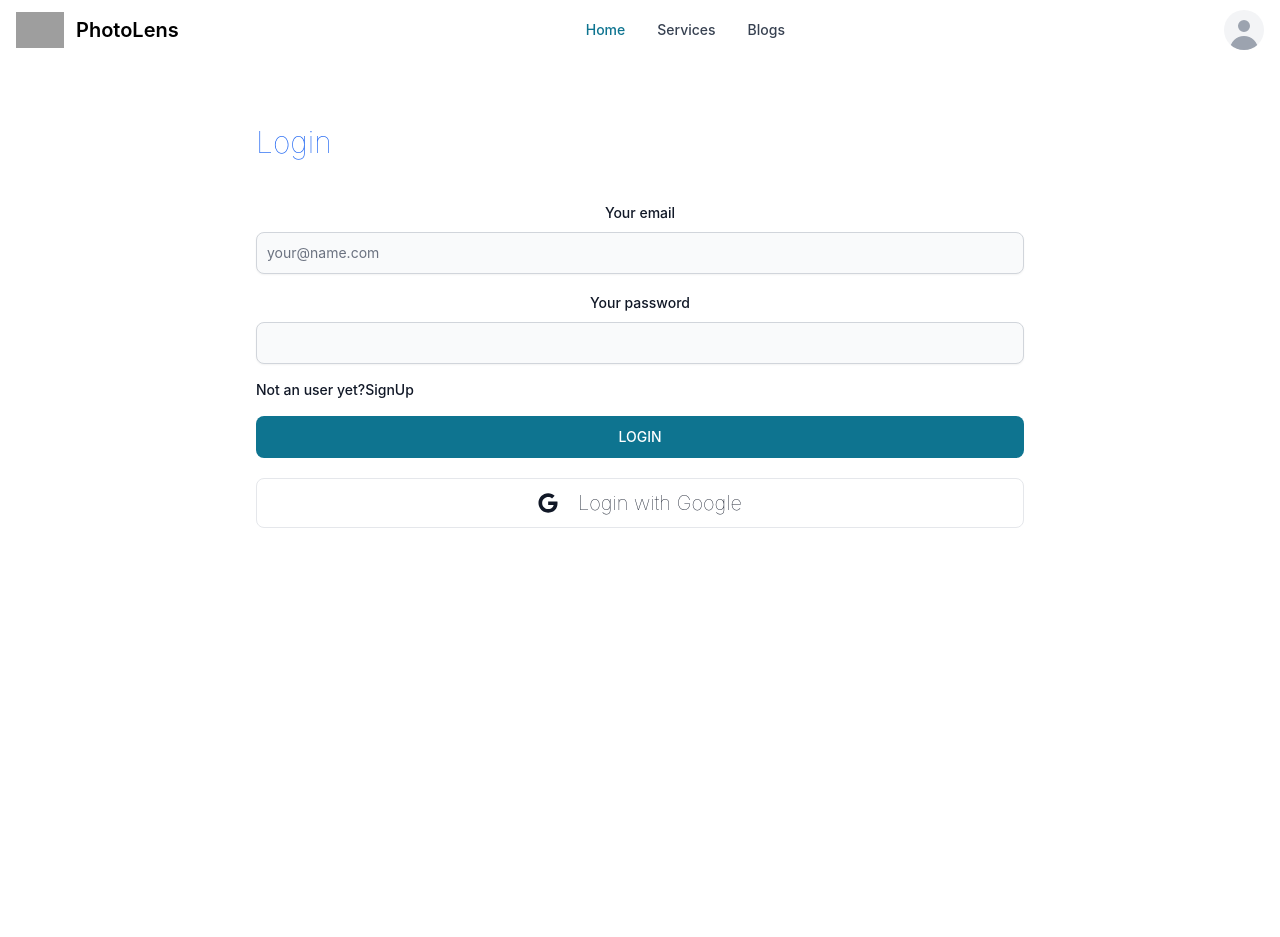
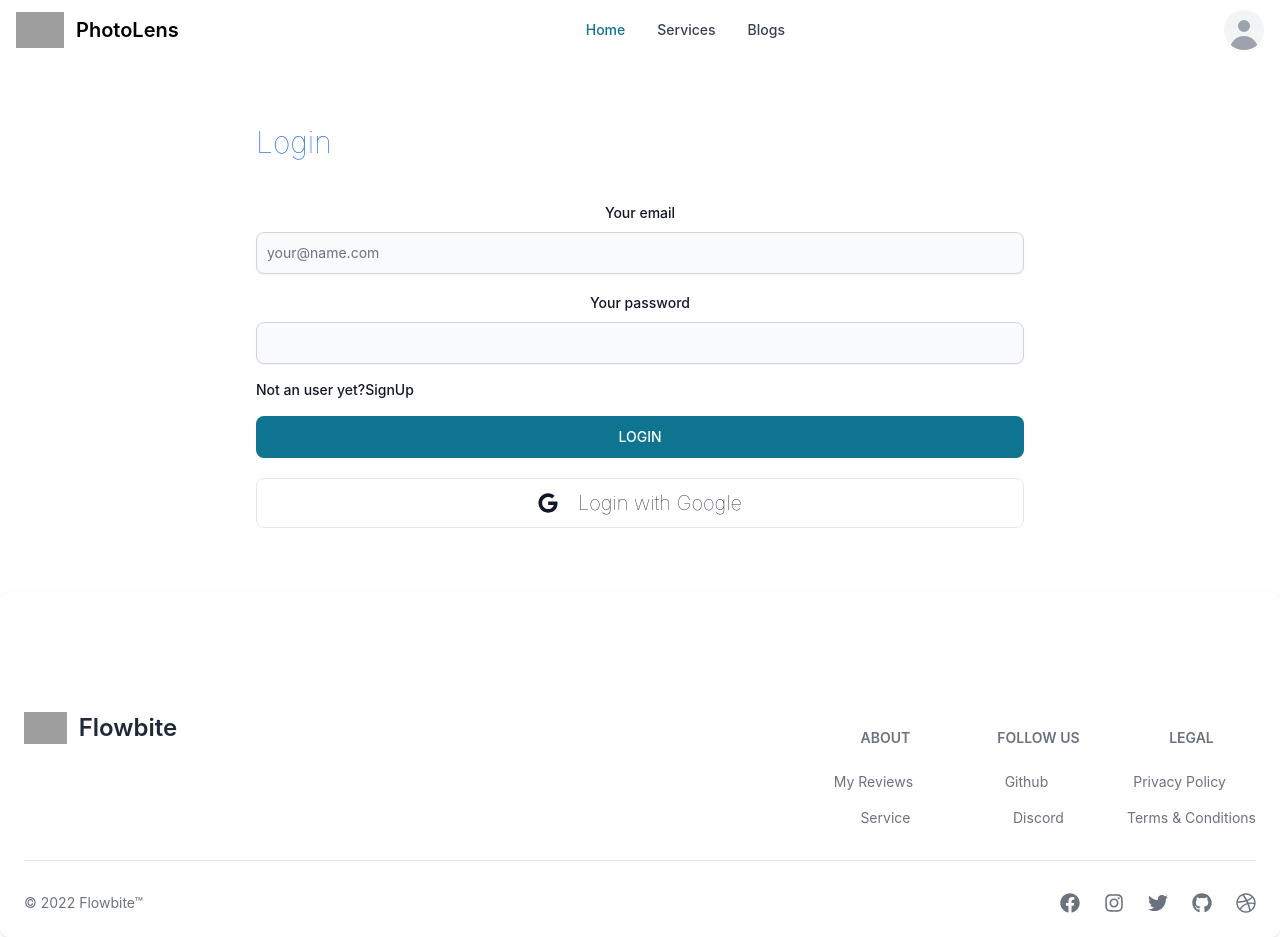
Before and after one commit to ShaahFardin/assignment_11_client, a React (Create React App) app: page /login in a window 1280 px wide. Before the commit the page ends 800 px from the top, so only its background shows below. Built offline with nearby package versions, Linux system fonts and the light colour scheme; no server answers; grey boxes are pictures that could not be loaded.

Commit message:
Blogs sectioin added

```diff
--- a/src/Layout/Main.js
+++ b/src/Layout/Main.js
@@ -1,5 +1,7 @@
 import React from 'react';
 import { Outlet } from 'react-router-dom';
+import PhotoLensFooter from '../components/Footer/PhotoLensFooter';
+
 import Header from '../components/Home/Header/Header';
 
 const Main = () => {
@@ -7,6 +9,7 @@ const Main = () => {
         <div>
             <Header></Header>
             <Outlet></Outlet>
+            <PhotoLensFooter></PhotoLensFooter>
         </div>
     );
 };
--- a/src/Routes/Routes.js
+++ b/src/Routes/Routes.js
@@ -1,4 +1,5 @@
 import { createBrowserRouter } from "react-router-dom";
+import BlogSection from "../components/BlogsSection/BlogSection";
 import Comment from "../components/Comment/Comment";
 import Login from "../components/Home/Form/Login";
 import Registration from "../components/Home/Form/Registration";
@@ -55,6 +56,10 @@ const router = createBrowserRouter([
             {
                 path:'/addService',
                 element: <PrivateRoutes><AddService></AddService></PrivateRoutes>
+            },
+            {
+                path:'/blogs',
+                element: <BlogSection></BlogSection>
             }
         ]
     }
--- /dev/null
+++ b/src/components/BlogsSection/BlogSection.js
@@ -0,0 +1,53 @@
+import { Accordion } from 'flowbite-react';
+import React from 'react';
+
+const BlogSection = () => {
+    return (
+        <div className='w-3/4 mx-auto mt-10'>
+            <Accordion alwaysOpen={true}>
+                <Accordion.Panel>
+                    <Accordion.Title>
+                        Difference between SQL and NoSQL
+                    </Accordion.Title>
+                    <Accordion.Content>
+                        <p className="mb-2 text-gray-500 dark:text-gray-400">
+                            SQL is the programming language used to interface with relational databases. (Relational databases model data as records in rows and tables with logical links between them). NoSQL is a class of DBMs that are non-relational and generally do not use SQL.
+                        </p>
+                    </Accordion.Content>
+                </Accordion.Panel>
+                <Accordion.Panel>
+                    <Accordion.Title>
+                        What is JWT, and how does it work?
+                    </Accordion.Title>
+                    <Accordion.Content>
+                        <p className="mb-2 text-gray-500 dark:text-gray-400">
+                            What is JWT (JSON Web Token)? JSON Web Token (JWT) is an open standard (RFC 7519) for securely transmitting information between parties as JSON object. It is compact, readable and digitally signed using a private key/ or a public key pair by the Identity Provider(IdP).
+                        </p>
+                    </Accordion.Content>
+                </Accordion.Panel>
+                <Accordion.Panel>
+                    <Accordion.Title>
+                        What is the difference between javascript and NodeJS?
+
+                    </Accordion.Title>
+                    <Accordion.Content>
+                        <p className="mb-2 text-gray-500 dark:text-gray-400">
+                            JavaScript is a simple programming language that can be used with any browser that has the JavaScript Engine installed. Node. js, on the other hand, is an interpreter or execution environment for the JavaScript programming language
+                        </p>
+                    </Accordion.Content>
+                </Accordion.Panel>
+                <Accordion.Panel>
+                    <Accordion.Title>
+                        How does NodeJS handle multiple requests at the same time?
+                    </Accordion.Title>
+                    <Accordion.Content>
+                        <p className="mb-2 text-gray-500 dark:text-gray-400">
+                            How NodeJS handle multiple client requests? NodeJS receives multiple client requests and places them into EventQueue. NodeJS is built with the concept of event-driven architecture. NodeJS has its own EventLoop which is an infinite loop that receives requests and processes them  </p>
+                    </Accordion.Content>
+                </Accordion.Panel>
+            </Accordion>
+        </div>
+    );
+};
+
+export default BlogSection;
--- /dev/null
+++ b/src/components/Footer/PhotoLensFooter.js
@@ -0,0 +1,92 @@
+import { Footer } from 'flowbite-react';
+import React from 'react';
+import { FaFacebook, FaInstagram, FaTwitter, FaGithub, FaDribbble } from "react-icons/fa";
+import { Link } from 'react-router-dom';
+
+const PhotoLensFooter = () => {
+    return (
+        <div>
+            <Footer container={true}>
+                <div className="w-full mt-24">
+                    <div className="grid w-full justify-between sm:flex sm:justify-between md:flex md:grid-cols-1">
+                        <div>
+                            <Footer.Brand
+                                href="https://flowbite.com"
+                                src="https://i.ibb.co/sqHbV1t/lens2.jpg"
+                                alt="Flowbite Logo"
+                                name="Flowbite"
+                            />
+                        </div>
+                        <div className="grid grid-cols-2 gap-8 sm:mt-4 sm:grid-cols-3 sm:gap-6">
+                            <div>
+                                <Footer.Title title="about" />
+                                <Footer.LinkGroup col={true}>
+                                    <Footer.Link href="#">
+                                    <Link to='/myReviews'>My Reviews</Link>
+                                    </Footer.Link>
+                                    <Footer.Link href="#">
+                                        <Link to='/services'>Service</Link>
+                                    </Footer.Link>
+                                </Footer.LinkGroup>
+                            </div>
+                            <div>
+                                <Footer.Title title="Follow us" />
+                                <Footer.LinkGroup col={true}>
+                                    <Footer.Link href="#">
+                                        Github
+                                    </Footer.Link>
+                                    <Footer.Link href="#">
+                                        Discord
+                                    </Footer.Link>
+                                </Footer.LinkGroup>
+                            </div>
+                            <div>
+                                <Footer.Title title="Legal" />
+                                <Footer.LinkGroup col={true}>
+                                    <Footer.Link href="#">
+                                        Privacy Policy
+                                    </Footer.Link>
+                                    <Footer.Link href="#">
+                                        Terms & Conditions
+                                    </Footer.Link>
+                                </Footer.LinkGroup>
+                            </div>
+                        </div>
+                    </div>
+                    <Footer.Divider />
+                    <div className="w-full sm:flex sm:items-center sm:justify-between">
+                        <Footer.Copyright
+                            href="#"
+                            by="Flowbite™"
+                            year={2022}
+                        />
+                        <div className="mt-4 flex space-x-6 sm:mt-0 sm:justify-center">
+                            <Footer.Icon
+                                href="#"
+                                icon={FaFacebook}
+                            />
+                            <Footer.Icon
+                                href="#"
+                                icon={FaInstagram}
+                            />
+                            <Footer.Icon
+                                href="#"
+                                icon={FaTwitter}
+                            />
+                            <Footer.Icon
+                                href="#"
+                                icon={FaGithub}
+                            />
+                            <Footer.Icon
+                                href="#"
+                                icon={FaDribbble}
+                            />
+                        </div>
+                    </div>
+                </div>
+            </Footer>
+        </div>
+    );
+};
+
+export default PhotoLensFooter;
```
